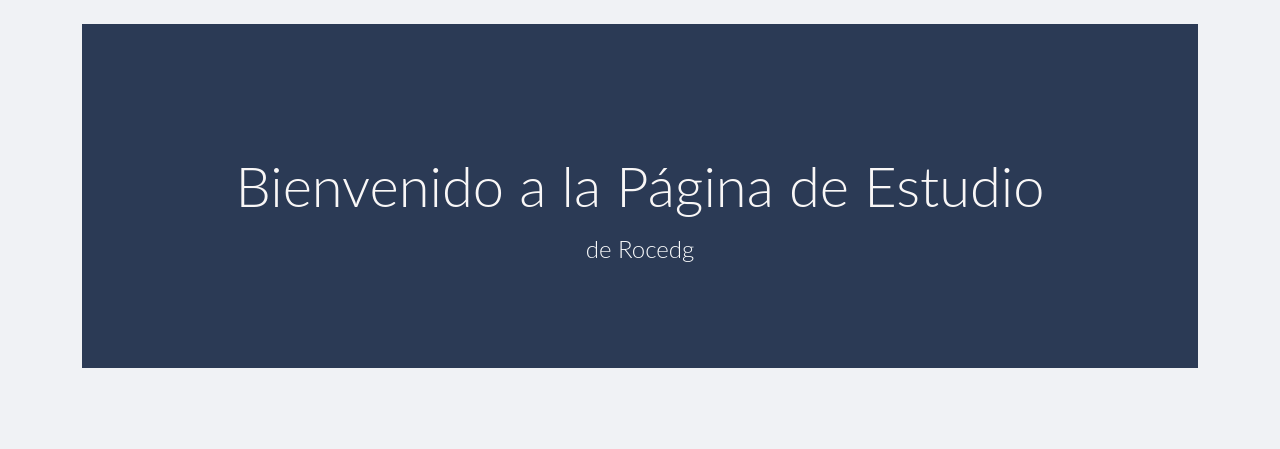
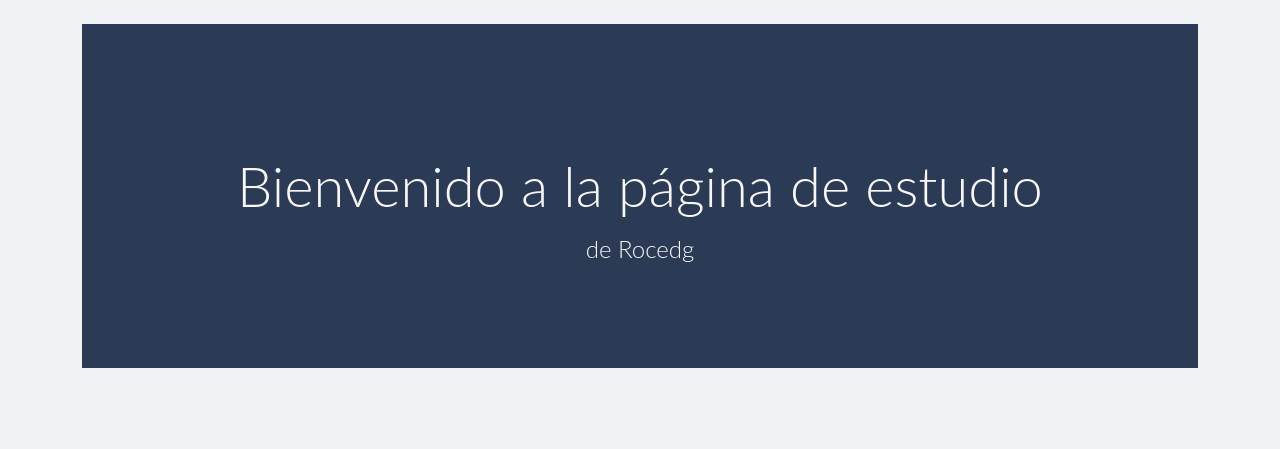
Before and after one commit to Rocedg/web-clases-fisica, a Flask app: page / in a window 1280 px wide. Shown: the part 56-505 px from the top of the page. Run offline with Flask 3, Linux system fonts and the light colour scheme.

Commit message:
Update home.html

```diff
--- a/templates/home.html
+++ b/templates/home.html
@@ -5,7 +5,7 @@
     <!-- Welcome Section -->
     <div class="welcome-section">
         <div class="container text-center py-6">
-            <h1 class="display-3 mb-3">Bienvenido a la Página de Estudio</h1>
+            <h1 class="display-3 mb-3">Bienvenido a la página de estudio</h1>
             <h2 class="h3 text-light">de Rocedg</h2>
         </div>
     </div>
```
